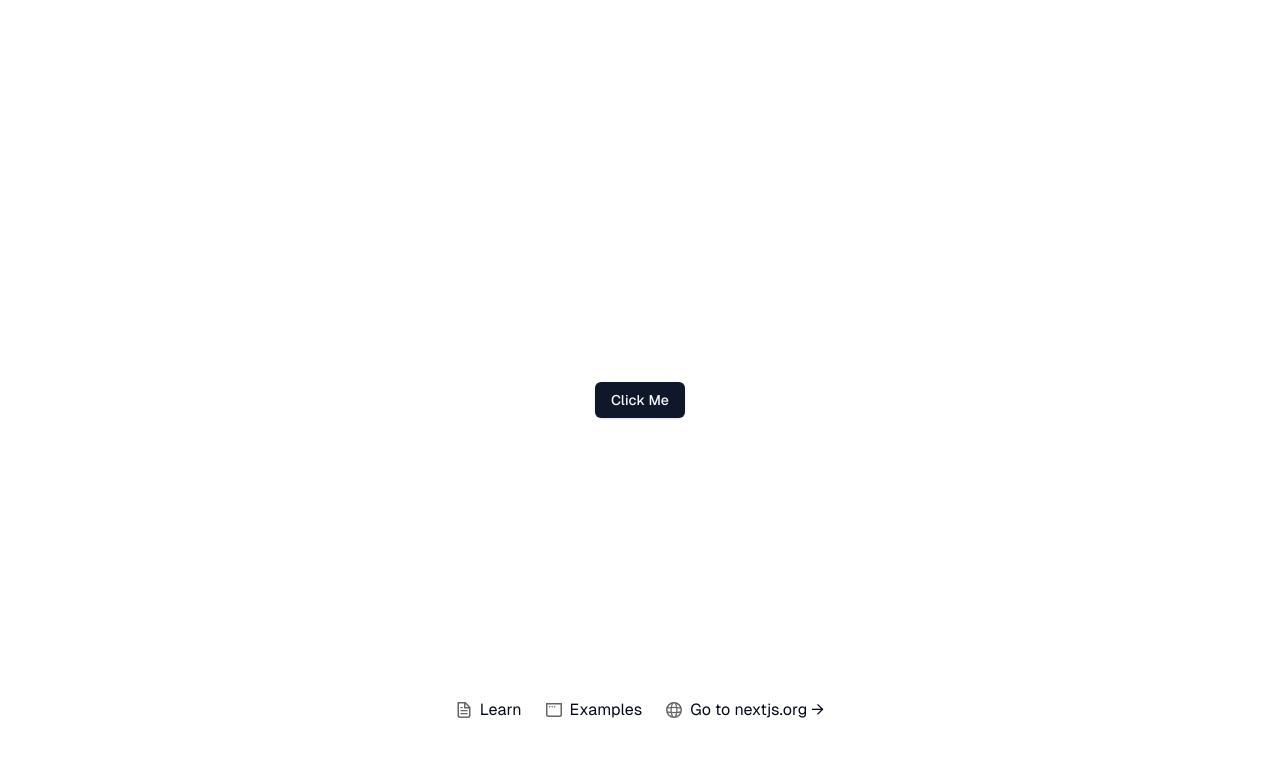
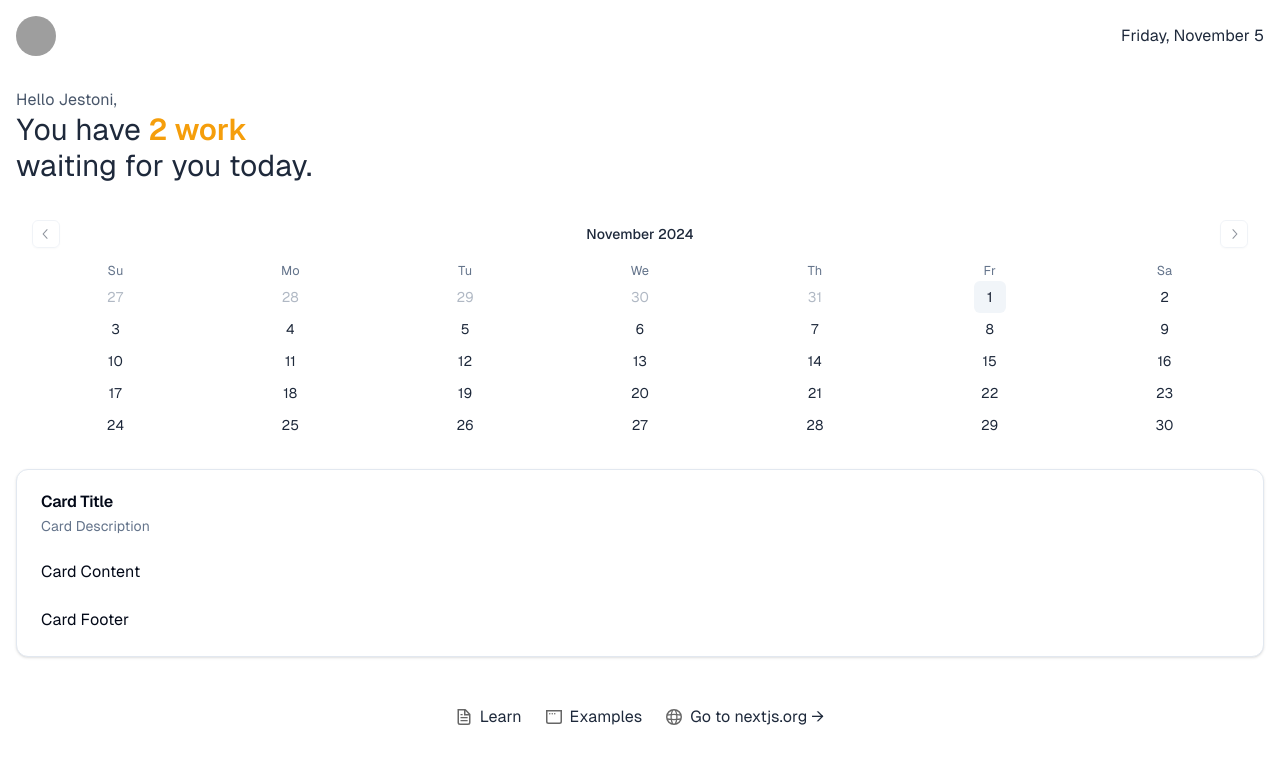
Before and after one commit to obicerj/mysched, a Next.js app: page / in a window 1280 px wide. Shown: the top 764 px of the page. Built offline with nearby package versions, Linux system fonts and the light colour scheme; grey boxes are pictures that could not be loaded.

Commit message:
Added initial dashboard ui components

```diff
--- a/app/page.tsx
+++ b/app/page.tsx
@@ -1,13 +1,100 @@
 import Image from "next/image";
 import { Button } from "@/components/ui/button";
+import { Avatar, AvatarFallback, AvatarImage } from "@radix-ui/react-avatar";
+import { Calendar } from "@/components/ui/calendar"
+import {
+  Card,
+  CardContent,
+  CardDescription,
+  CardFooter,
+  CardHeader,
+  CardTitle,
+} from "@/components/ui/card"
+
+
 
 export default function Home() {
+
+  const name = "Jestoni";
+  const totalEvent = 2;
+  const label = "work";
+
+  const days = ["Sunday", "Monday", "Tuesday", "Wednesday", "Thursday", "Friday", "Saturday"];
+  const months = ["January", "February", "March", "April", "May", "June", "July", "August", "September", "October", "November", "December"];
+
+  const today = new Date();
+  const dayName = days[today.getDay()];
+  const monthName = months[today.getMonth()];
+
+
   return (
-    <div className="grid grid-rows-[20px_1fr_20px] items-center justify-items-center min-h-screen p-8 pb-20 gap-16 sm:p-20 font-[family-name:var(--font-geist-sans)]">
-      <main className="flex flex-col gap-8 row-start-2 items-center sm:items-start">
-        <Button>Click Me</Button>
+    <div className="p-4 text-slate-800 font-[family-name:var(--font-geist-sans)]">
+      {/* flex flex-col gap-8 row-start-2 items-center sm:items-start */}
+      <main className="">
+        <div className="flex justify-between">
+          <Avatar className="relative flex h-10 w-10 shrink-0 overflow-hidden rounded-full">
+              <AvatarImage src="https://github.com/shadcn.png" />
+              <AvatarFallback>CN</AvatarFallback>
+          </Avatar>
+          <p className="pt-2">{dayName}, {monthName} {today.getDay()}</p>
+        </div>
+
+        <div className="mt-8">
+          <p className="text-slate-600">Hello {name},</p>
+          <h1 className="text-3xl">
+            <span>You have</span>
+            {/* num of event */}
+            <span className="text-amber-500 font-semibold"> 2 </span>
+            {/* event label */}
+            <span className="text-amber-500 font-semibold"> {label} </span>
+            <br/>
+            <span>waiting for you today.</span>
+          </h1>
+          {/* if none
+          Have a good day, {name} wave
+          */}
+        </div>
+
+        {/* fullscreen flex-1 h-[650px] w-full */}
+        <div className="mt-6">
+          {/*
+          selected={date}
+          onSelect={setDate} */}
+        <Calendar
+          mode="single"
+          className="h-full w-full flex"
+            classNames={{
+              months:
+                "flex w-full flex-col sm:flex-row space-y-4 sm:space-x-4 sm:space-y-0 flex-1",
+              month: "space-y-4 w-full flex flex-col",
+              table: "w-full h-full border-collapse space-y-1",
+              head_row: "",
+              row: "w-full mt-2",
+            }}
+        />
+        </div>
+
+
+        <div className="mt-4">
+            <div>
+            <Card>
+              <CardHeader>
+                <CardTitle>Card Title</CardTitle>
+                <CardDescription>Card Description</CardDescription>
+              </CardHeader>
+              <CardContent>
+                <p>Card Content</p>
+              </CardContent>
+              <CardFooter>
+                <p>Card Footer</p>
+              </CardFooter>
+            </Card>
+            </div>
+        </div>
+
       </main>
-      <footer className="row-start-3 flex gap-6 flex-wrap items-center justify-center">
+
+      <footer className="row-start-3 flex mt-12 gap-6 flex-wrap items-center justify-center">
         <a
           className="flex items-center gap-2 hover:underline hover:underline-offset-4"
           href="https://nextjs.org/learn?utm_source=create-next-app&utm_medium=appdir-template-tw&utm_campaign=create-next-app"
--- /dev/null
+++ b/components/ui/avatar.tsx
@@ -0,0 +1,50 @@
+"use client"
+
+import * as React from "react"
+import * as AvatarPrimitive from "@radix-ui/react-avatar"
+
+import { cn } from "@/lib/utils"
+
+const Avatar = React.forwardRef<
+  React.ElementRef<typeof AvatarPrimitive.Root>,
+  React.ComponentPropsWithoutRef<typeof AvatarPrimitive.Root>
+>(({ className, ...props }, ref) => (
+  <AvatarPrimitive.Root
+    ref={ref}
+    className={cn(
+      "relative flex h-10 w-10 shrink-0 overflow-hidden rounded-full",
+      className
+    )}
+    {...props}
+  />
+))
+Avatar.displayName = AvatarPrimitive.Root.displayName
+
+const AvatarImage = React.forwardRef<
+  React.ElementRef<typeof AvatarPrimitive.Image>,
+  React.ComponentPropsWithoutRef<typeof AvatarPrimitive.Image>
+>(({ className, ...props }, ref) => (
+  <AvatarPrimitive.Image
+    ref={ref}
+    className={cn("aspect-square h-full w-full", className)}
+    {...props}
+  />
+))
+AvatarImage.displayName = AvatarPrimitive.Image.displayName
+
+const AvatarFallback = React.forwardRef<
+  React.ElementRef<typeof AvatarPrimitive.Fallback>,
+  React.ComponentPropsWithoutRef<typeof AvatarPrimitive.Fallback>
+>(({ className, ...props }, ref) => (
+  <AvatarPrimitive.Fallback
+    ref={ref}
+    className={cn(
+      "flex h-full w-full items-center justify-center rounded-full bg-muted",
+      className
+    )}
+    {...props}
+  />
+))
+AvatarFallback.displayName = AvatarPrimitive.Fallback.displayName
+
+export { Avatar, AvatarImage, AvatarFallback }
--- /dev/null
+++ b/components/ui/calendar.tsx
@@ -0,0 +1,72 @@
+"use client"
+
+import * as React from "react"
+import { ChevronLeftIcon, ChevronRightIcon } from "@radix-ui/react-icons"
+import { DayPicker } from "react-day-picker"
+
+import { cn } from "@/lib/utils"
+import { buttonVariants } from "@/components/ui/button"
+
+export type CalendarProps = React.ComponentProps<typeof DayPicker>
+
+function Calendar({
+  className,
+  classNames,
+  showOutsideDays = true,
+  ...props
+}: CalendarProps) {
+  return (
+    <DayPicker
+      showOutsideDays={showOutsideDays}
+      className={cn("p-3", className)}
+      classNames={{
+        months: "flex flex-col sm:flex-row space-y-4 sm:space-x-4 sm:space-y-0",
+        month: "space-y-4",
+        caption: "flex justify-center pt-1 relative items-center",
+        caption_label: "text-sm font-medium",
+        nav: "space-x-1 flex items-center",
+        nav_button: cn(
+          buttonVariants({ variant: "outline" }),
+          "h-7 w-7 bg-transparent p-0 opacity-50 hover:opacity-100"
+        ),
+        nav_button_previous: "absolute left-1",
+        nav_button_next: "absolute right-1",
+        table: "w-full border-collapse space-y-1",
+        head_row: "flex",
+        head_cell:
+          "text-muted-foreground rounded-md w-8 font-normal text-[0.8rem]",
+        row: "flex w-full mt-2",
+        cell: cn(
+          "relative p-0 text-center text-sm focus-within:relative focus-within:z-20 [&:has([aria-selected])]:bg-accent [&:has([aria-selected].day-outside)]:bg-accent/50 [&:has([aria-selected].day-range-end)]:rounded-r-md",
+          props.mode === "range"
+            ? "[&:has(>.day-range-end)]:rounded-r-md [&:has(>.day-range-start)]:rounded-l-md first:[&:has([aria-selected])]:rounded-l-md last:[&:has([aria-selected])]:rounded-r-md"
+            : "[&:has([aria-selected])]:rounded-md"
+        ),
+        day: cn(
+          buttonVariants({ variant: "ghost" }),
+          "h-8 w-8 p-0 font-normal aria-selected:opacity-100"
+        ),
+        day_range_start: "day-range-start",
+        day_range_end: "day-range-end",
+        day_selected:
+          "bg-primary text-primary-foreground hover:bg-primary hover:text-primary-foreground focus:bg-primary focus:text-primary-foreground",
+        day_today: "bg-accent text-accent-foreground",
+        day_outside:
+          "day-outside text-muted-foreground opacity-50  aria-selected:bg-accent/50 aria-selected:text-muted-foreground aria-selected:opacity-30",
+        day_disabled: "text-muted-foreground opacity-50",
+        day_range_middle:
+          "aria-selected:bg-accent aria-selected:text-accent-foreground",
+        day_hidden: "invisible",
+        ...classNames,
+      }}
+      components={{
+        IconLeft: ({ ...props }) => <ChevronLeftIcon className="h-4 w-4" />,
+        IconRight: ({ ...props }) => <ChevronRightIcon className="h-4 w-4" />,
+      }}
+      {...props}
+    />
+  )
+}
+Calendar.displayName = "Calendar"
+
+export { Calendar }
--- /dev/null
+++ b/components/ui/card.tsx
@@ -0,0 +1,76 @@
+import * as React from "react"
+
+import { cn } from "@/lib/utils"
+
+const Card = React.forwardRef<
+  HTMLDivElement,
+  React.HTMLAttributes<HTMLDivElement>
+>(({ className, ...props }, ref) => (
+  <div
+    ref={ref}
+    className={cn(
+      "rounded-xl border bg-card text-card-foreground shadow",
+      className
+    )}
+    {...props}
+  />
+))
+Card.displayName = "Card"
+
+const CardHeader = React.forwardRef<
+  HTMLDivElement,
+  React.HTMLAttributes<HTMLDivElement>
+>(({ className, ...props }, ref) => (
+  <div
+    ref={ref}
+    className={cn("flex flex-col space-y-1.5 p-6", className)}
+    {...props}
+  />
+))
+CardHeader.displayName = "CardHeader"
+
+const CardTitle = React.forwardRef<
+  HTMLParagraphElement,
+  React.HTMLAttributes<HTMLHeadingElement>
+>(({ className, ...props }, ref) => (
+  <h3
+    ref={ref}
+    className={cn("font-semibold leading-none tracking-tight", className)}
+    {...props}
+  />
+))
+CardTitle.displayName = "CardTitle"
+
+const CardDescription = React.forwardRef<
+  HTMLParagraphElement,
+  React.HTMLAttributes<HTMLParagraphElement>
+>(({ className, ...props }, ref) => (
+  <p
+    ref={ref}
+    className={cn("text-sm text-muted-foreground", className)}
+    {...props}
+  />
+))
+CardDescription.displayName = "CardDescription"
+
+const CardContent = React.forwardRef<
+  HTMLDivElement,
+  React.HTMLAttributes<HTMLDivElement>
+>(({ className, ...props }, ref) => (
+  <div ref={ref} className={cn("p-6 pt-0", className)} {...props} />
+))
+CardContent.displayName = "CardContent"
+
+const CardFooter = React.forwardRef<
+  HTMLDivElement,
+  React.HTMLAttributes<HTMLDivElement>
+>(({ className, ...props }, ref) => (
+  <div
+    ref={ref}
+    className={cn("flex items-center p-6 pt-0", className)}
+    {...props}
+  />
+))
+CardFooter.displayName = "CardFooter"
+
+export { Card, CardHeader, CardFooter, CardTitle, CardDescription, CardContent }
--- a/package.json
+++ b/package.json
@@ -9,13 +9,16 @@
     "lint": "next lint"
   },
   "dependencies": {
+    "@radix-ui/react-avatar": "^1.1.1",
     "@radix-ui/react-icons": "^1.3.1",
     "@radix-ui/react-slot": "^1.1.0",
     "class-variance-authority": "^0.7.0",
     "clsx": "^2.1.1",
+    "date-fns": "^3.6.0",
     "lucide-react": "^0.454.0",
     "next": "15.0.2",
     "react": "19.0.0-rc-02c0e824-20241028",
+    "react-day-picker": "^8.10.1",
     "react-dom": "19.0.0-rc-02c0e824-20241028",
     "tailwind-merge": "^2.5.4",
     "tailwindcss-animate": "^1.0.7"
```
Also changed, not shown: 1 other file (tests, documents, lock files or other folders).
